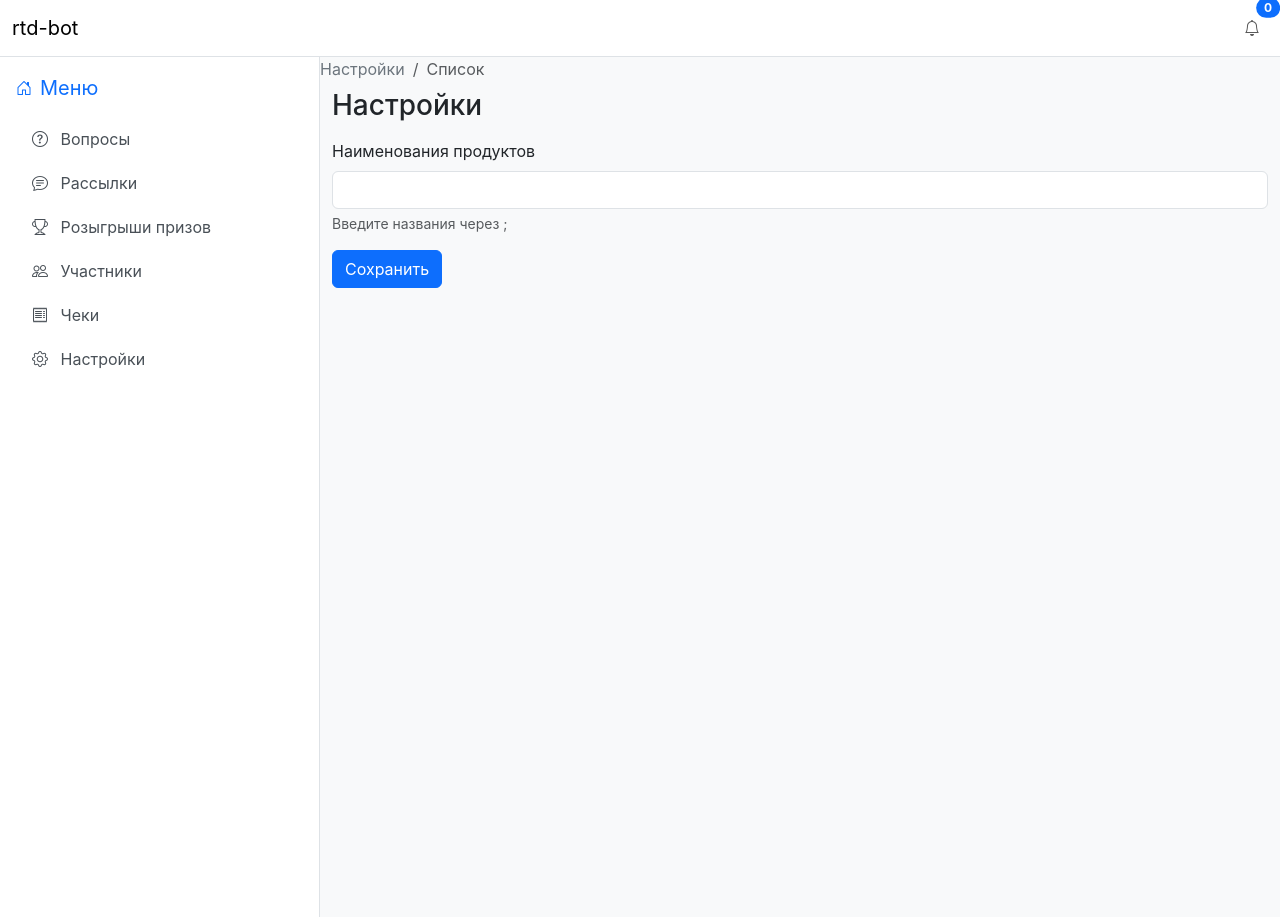
After one commit to pemuul/vodka_bot, a Flask app: template site_bot/templates/settings.html in a window 1280 px wide. The commit adds this page. Run offline with Flask 3, Linux system fonts and the light colour scheme; the template is opened without the code that fills it, so the values that code supplies are empty; parts of the project's set-up code (start-up, migrations or seed data) failed here and were passed over.

Commit message:
Add settings page for product keywords

```diff
--- a/site_bot/templates/base.html
+++ b/site_bot/templates/base.html
@@ -187,6 +187,14 @@
                 <i class="bi bi-receipt me-2"></i> Чеки
               </a>
             </li>
+            <li class="nav-item mb-1">
+              <a
+                href="/settings"
+                class="nav-link {% if active_page == 'settings' %}active{% endif %}"
+              >
+                <i class="bi bi-gear me-2"></i> Настройки
+              </a>
+            </li>
           </ul>
         </div>
       </nav>
--- /dev/null
+++ b/site_bot/templates/settings.html
@@ -0,0 +1,24 @@
+{% extends "base.html" %}
+{% block title %}Настройки – rtd-bot{% endblock %}
+
+{% block content %}
+<div class="h-100 overflow-auto">
+  <nav aria-label="breadcrumb">
+    <ol class="breadcrumb mb-2">
+      <li class="breadcrumb-item"><a href="/settings" class="text-secondary text-decoration-none">Настройки</a></li>
+      <li class="breadcrumb-item active" aria-current="page">Список</li>
+    </ol>
+  </nav>
+  <div class="container">
+    <h1 class="h3 mb-3">Настройки</h1>
+    <form method="post">
+      <div class="mb-3">
+        <label for="product-names" class="form-label">Наименования продуктов</label>
+        <input type="text" class="form-control" id="product-names" name="product_names" value="{{ keywords }}" />
+        <div class="form-text">Введите названия через ;</div>
+      </div>
+      <button type="submit" class="btn btn-primary">Сохранить</button>
+    </form>
+  </div>
+</div>
+{% endblock %}
```
Also changed, not shown: heandlers/media_heandler.py (+10 -8 lines), site_bot/main.py (+33 -0 lines).
